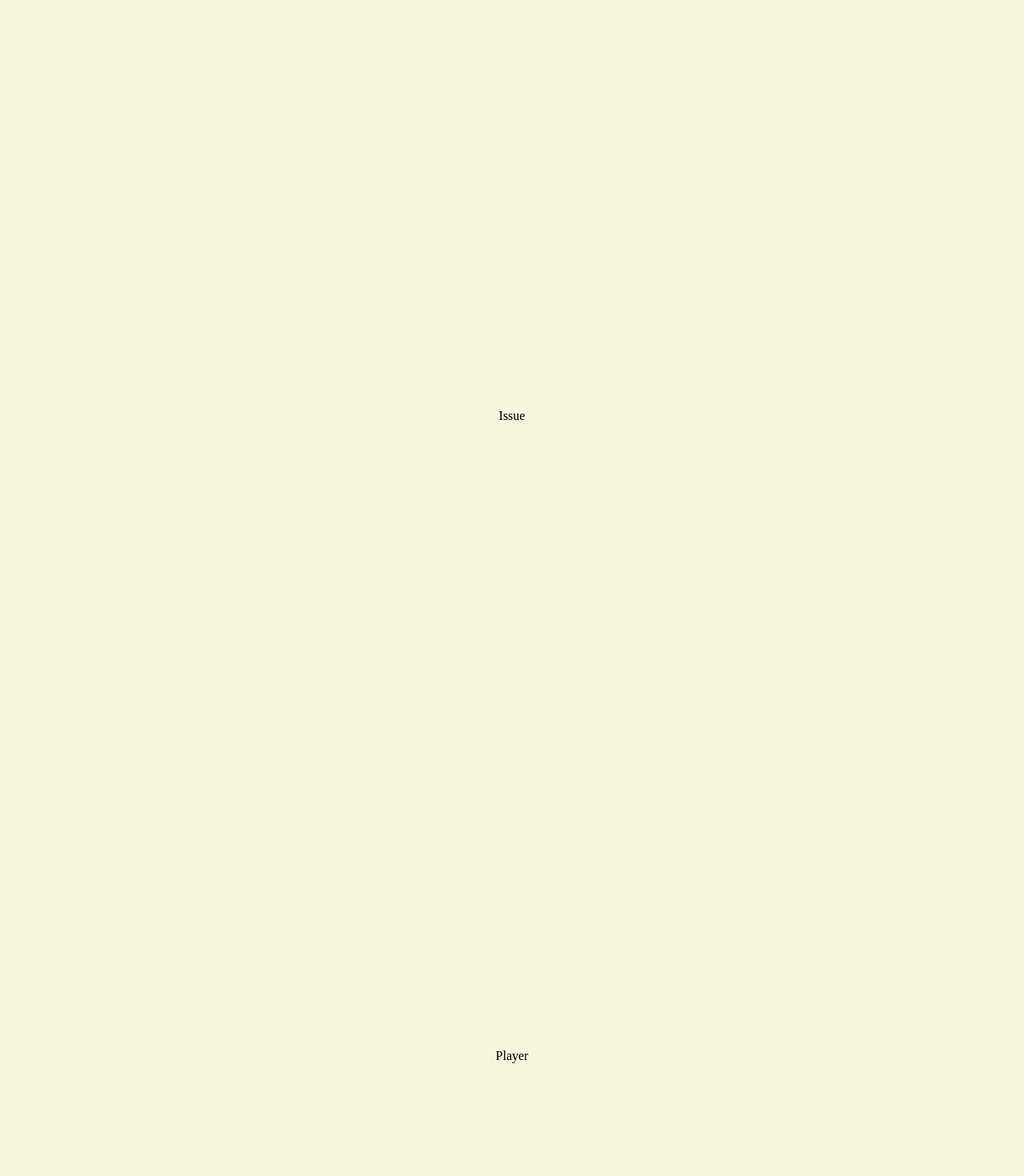
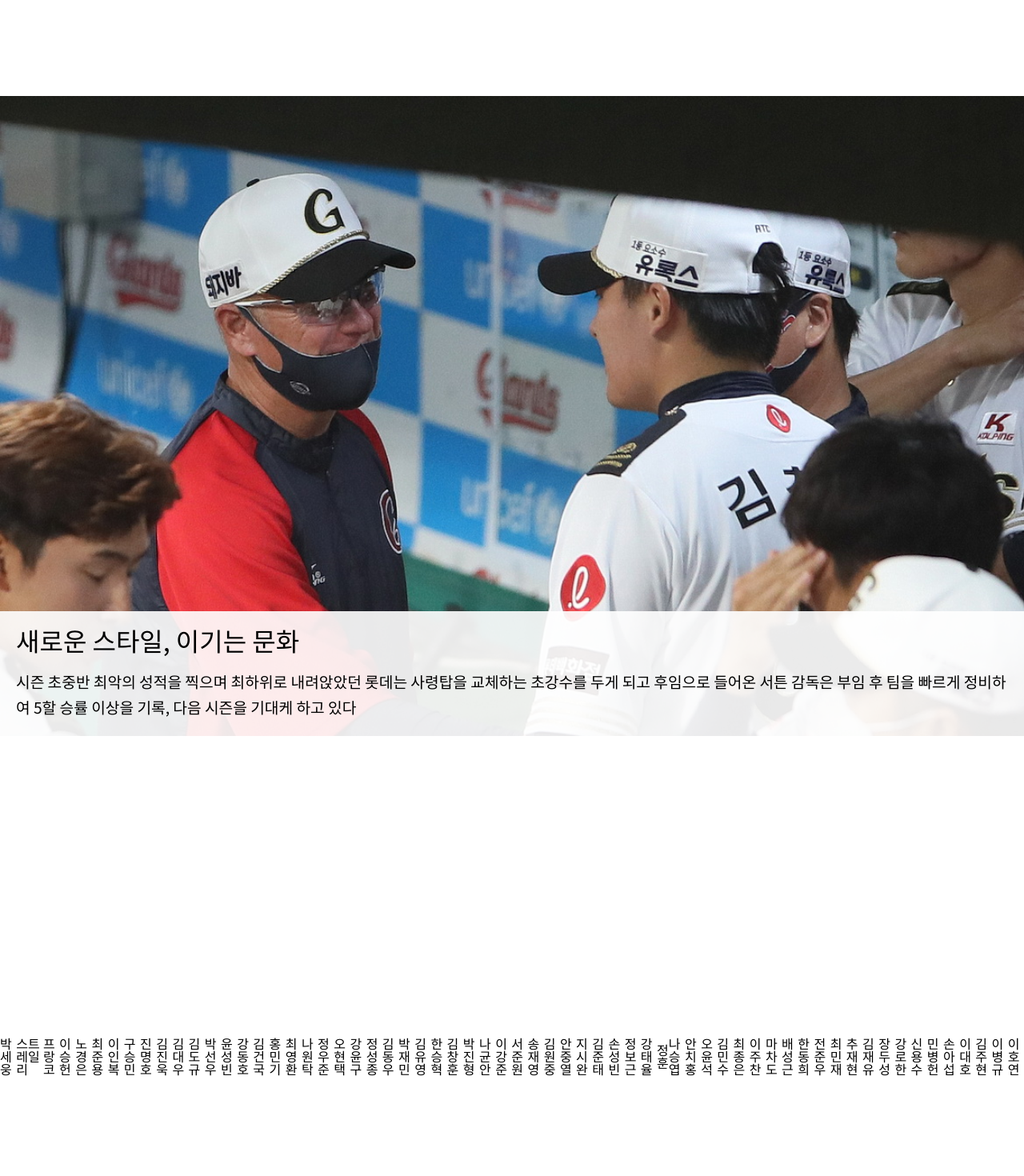
Before and after one commit to Mitty0719/GiantsHistory, a React (Create React App) app: page / in a window 1280 px wide. Shown: the part 680-2150 px from the top of the page at 80% size. Built offline with nearby package versions, Linux system fonts and the light colour scheme; grey boxes are pictures that could not be loaded.

Commit message:
Construct issue-con, Add font-family, 2021-1 sample image

```diff
--- a/public/index.html
+++ b/public/index.html
@@ -25,6 +25,10 @@
       Learn how to configure a non-root public URL by running `npm run build`.
     -->
     <title>React App</title>
+    <!-- 웹폰트 -->
+    <link rel="preconnect" href="https://fonts.googleapis.com">
+    <link rel="preconnect" href="https://fonts.gstatic.com" crossorigin>
+    <link href="https://fonts.googleapis.com/css2?family=Noto+Sans+KR:wght@400;900&display=swap" rel="stylesheet">
   </head>
   <body>
     <noscript>You need to enable JavaScript to run this app.</noscript>
--- a/src/App.js
+++ b/src/App.js
@@ -4,11 +4,13 @@ import './css/common.css';
 import Issue from './Components/Issue';
 import Player from './Components/Player';
 import Gallery from './Components/Gallery';
-import { moveScroll } from './js/main';
+import { moveScroll, getPlayers, getIssues } from './js/main';
 
 function App() {
-
+  let [year, setYear] = useState(2021);
   let [pageState, setPageState] = useState(0);
+  let [players, setPlayers] = useState(getPlayers(year));
+  let [isuues, setIssues] = useState(getIssues(year));
 
   return (
     <div className='App'>
@@ -23,8 +25,8 @@ function App() {
                 <div className='btn-to-gallery' onClick={() => { setPageState(3); moveScroll(pageState); }}>갤러리로</div>
             </div>
         </div>
-        <Issue></Issue>
-        <Player></Player>
+        <Issue issues={isuues}></Issue>
+        <Player players={players}></Player>
         <Gallery></Gallery>
       </div>
     </div>
--- a/src/Components/Issue.js
+++ b/src/Components/Issue.js
@@ -1,8 +1,22 @@
 import React from 'react';
 
-function Issue(){
+function Issue(props){
     return (
-        <div className='issue-ground ground'>Issue</div>
+        <div className='issue-ground ground'>
+            {props.issues.map((issue, index)=>{
+                return (
+                    <div className="issue-con" key={index}>
+                        <figure className="issue-img-con">
+                            <img src={'/images/issue/'+ issue.img + '.png'} alt={issue.title}></img>
+                        </figure>
+                        <div className="issue-text-con">
+                            <h1>{issue.title}</h1>
+                            <p>{issue.content}</p>
+                        </div>
+                    </div>
+                )
+            })}
+        </div>
     );
 }
 
--- a/src/Components/Player.js
+++ b/src/Components/Player.js
@@ -1,8 +1,14 @@
 import React from 'react';
 
-function Player(){
+function Player(props){
     return (
-        <div className='player-ground ground'>Player</div>
+        <div className='player-ground ground'>
+            {props.players.map((player, index)=>{
+                return (
+                    <div key={index}>{player.name}</div>
+                )
+            })}
+        </div>
     );
 }
 
--- a/src/css/common.css
+++ b/src/css/common.css
@@ -1,8 +1,44 @@
+body{
+    font-family: 'Noto Sans KR', sans-serif;
+}
+
 .ground {
     display: flex;
     align-items: center;
     justify-content: center;
     width: 100vw;
     height: 100vh;
-    background: beige;
 }
+
+.issue-ground {
+    flex-direction: column;
+    flex-wrap: wrap;
+    overflow: hidden;
+}
+.issue-ground .issue-con {
+    position: relative;
+    width: 100%;
+    height: 100%;
+}
+.issue-img-con {
+    width: 100%;
+    height: 100%;
+    overflow: hidden;
+}
+.issue-img-con img{
+    width: 100%;
+}
+.issue-text-con {
+    position: absolute;
+    bottom: 0;
+    background: rgba(255, 255, 255, 0.9);
+}
+.issue-text-con h1{
+    font-size: 2rem;
+    padding: 20px;
+}
+.issue-text-con p{
+    font-size: 1.2rem;
+    padding: 0 20px 20px;
+    line-height: 2rem;
+}
--- a/src/data/issue.json
+++ b/src/data/issue.json
@@ -413,7 +413,7 @@
             "id": "2",
             "title": "팬심",
             "content": "신본기, 박시영, 김준태, 오윤석 texttext",
-            "img": "2021-1"
+            "img": "2021-2"
         }
 
     ]
--- a/src/js/main.js
+++ b/src/js/main.js
@@ -1,5 +1,6 @@
 import { React } from 'react';
 import players from '../data/players.json'
+import issues from '../data/issue.json'
 
 let sectionInfo = [
     {
@@ -51,6 +52,12 @@ export function moveScroll(pageState){
         scrollAnimation();
     }, 100);
 }
+export function getPlayers(year){
+    return players[year];
+}
+export function getIssues(year){
+    return issues[year];
+}
 
 window.addEventListener('load', ()=>{
     setLayout();
```
Also changed, not shown: public/images/issue/2021-1.png (added).
